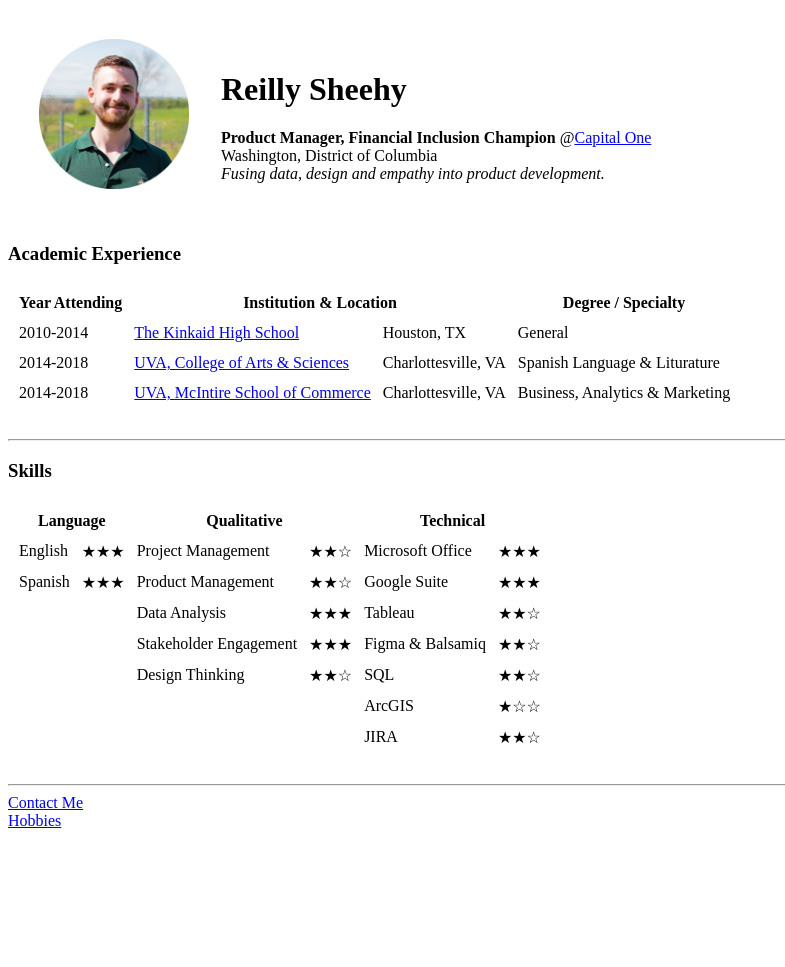
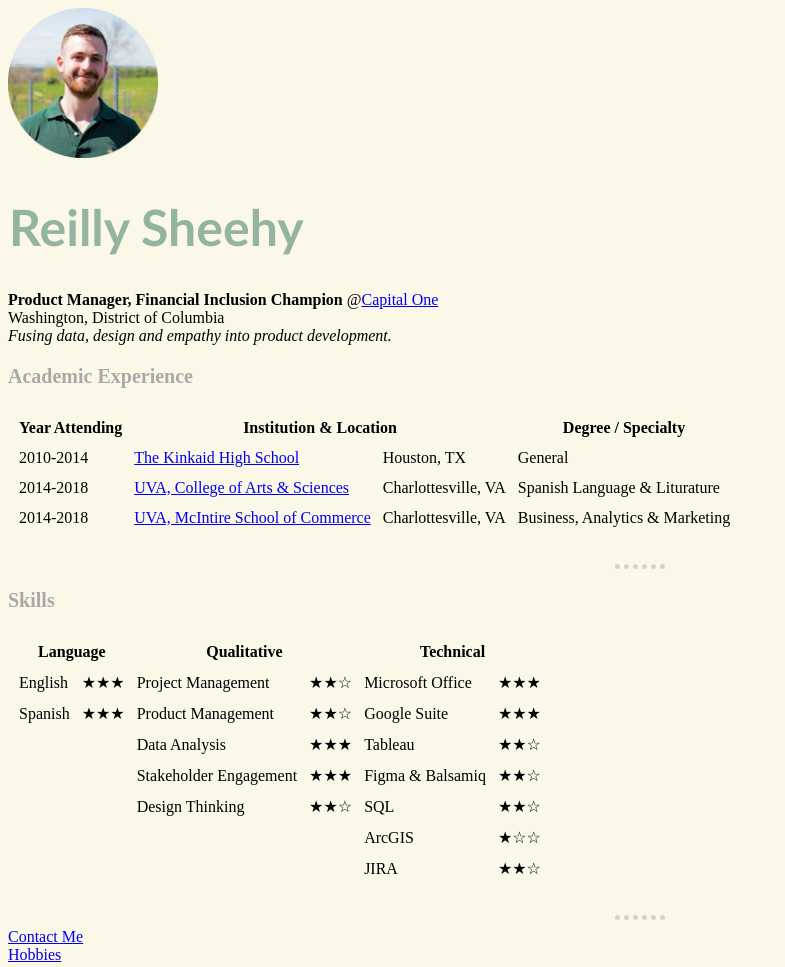
Before and after one commit to reillysheehy/cv, a plain HTML site: page index.html in a window 1280 px wide. Shown: the whole page, without its empty margins (0-785 px from the left). Before the commit the page ends 838 px from the top, so only its background shows below. Drawn offline with Linux system fonts and the light colour scheme; files that its build step writes are made by us from their sources.

Commit message:
Upload new html and css files, with css master

```diff
--- a/index.html
+++ b/index.html
@@ -1,12 +1,5 @@
 <!DOCTYPE html> <!-- tells the browser to render this as an HTML file type -->
 <html lang="en" dir="ltr">
-
-<style>
-  p {
-    margin: 0;
-    padding: 0;
-  }
-</style>
 
 <head>
   <!-- this holds information about the webpage -->
@@ -16,20 +9,21 @@
   <meta name="description" content="Portfolio and work by Reilly Sheehy">
   <meta name="keywords" content="portfolio,Reilly,Sheehy,design,product manager">
   <title>Reilly's Personal Bio</title>
+
+  <!-- Link to CSS file -->
+  <link rel="stylesheet" href="css/styles.css">
+
 </head>
 
+<!-- CSS code insert, in the body tag -->
 <body>
   <!-- File Heading -->
   <!-- Image -->
-  <table cellspacing="30">
-    <tr>
-      <td><img src="cv/images/ReillyProfile.png" alt="Reilly Sheehy Profile Picture" height="150" width="150"></td>
-      <td><h1>Reilly Sheehy </h1>
+<img src="images/ReillyProfile.png" alt="Reilly Sheehy Profile Picture">
+<h1>Reilly Sheehy </h1>
       <p><strong>Product Manager, Financial Inclusion Champion </strong> @<a href="capitalone.com">Capital One</a></p>
       <p>Washington, District of Columbia</p>
       <p><em>Fusing data, design and empathy into product development.</em></p></td>
-    </tr>
-  </table>
 
   <!-- Locally add pictures by copying and pasting to a folder, if you have many photos, you can add an "Images" folder and add a root to it -->
 
@@ -139,13 +133,15 @@
     </tbody>
   </table>
 <br>
+
+</body>
+
+<footer>
+<!-- Other Section  -->
 <hr>
-
-<!-- Other Section  -->
 <p><a href="contactme.html">Contact Me</a></p>
 <p><a href="hobbies.html">Hobbies</a></p>
-
-</body>
+</footer>
 
 </html>
 
--- /dev/null
+++ b/styles.css
@@ -0,0 +1,35 @@
+
+
+/* This is the beginning of the external CSS formtting code */
+body {
+  background-color:#FCF8E8; /* https://colorhunt.co/palette/fef5edd3e4cdadc2a999a799 */
+}
+
+h1 {
+  color: #94B49F;
+  font-size: 50px;
+  padding: 1px;
+  font-family: "Optima";
+}
+
+h3 {
+  color: darkgray;
+  font-size: 20px;
+}
+
+p {
+  margin: 0px;
+  padding: 0px;
+}
+
+hr {
+  border-style: dotted none none;
+  border-width: 5px;
+  color: lightgray;
+  width:50px
+}
+
+img {
+  height: 150px;
+  width: 150px;
+}
```
Also changed, not shown: contactme.html (+3 -0 lines), hobbies.html (+1 -0 lines).
